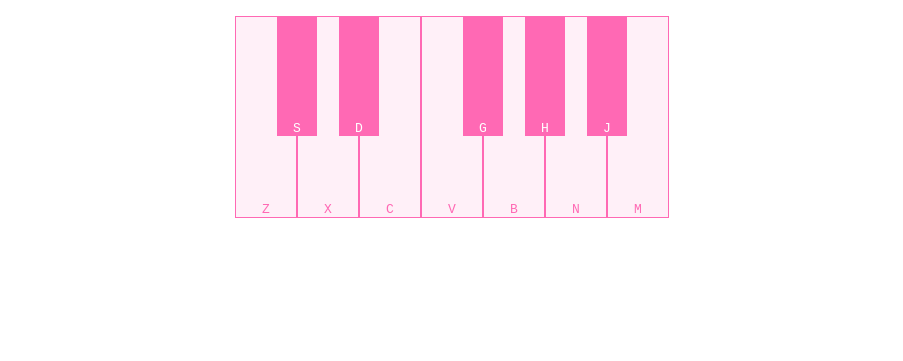
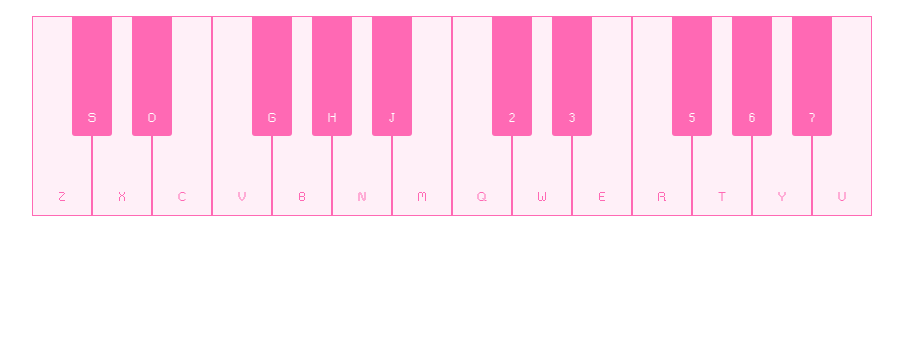
Before and after one commit to kyjuanyACF/Computational-Sound, a plain HTML site: page Homework 1/main.html in a window 1280 px wide. Shown: the part 439-800 px from the top of the page, without its empty margins (188-1091 px from the left). Drawn offline with Linux system fonts and the light colour scheme.

Commit message:
Fixed piano key layout and styling issues

```diff
--- a/Homework 1/main.html
+++ b/Homework 1/main.html
@@ -7,7 +7,7 @@
     <link rel="stylesheet" href="style.css">
 </head>
 
-<p>¿ Click on the waveform you'd like to hear ¿</p>
+<p>¿Click on the waveform you'd like to hear ¿</p>
 
 <div class="hearts">
   <div class="heart-container">
@@ -25,22 +25,37 @@
 </div>
 
 <body>
-    <p>Press the keys to make music!</p>
+    <p>Press the keys to make music!!</p>
 </body>
 
 <div id="keyboard">
   <div class="key white" data-key="90">Z</div>
-  <div class="key black" data-key="83">S</div>
   <div class="key white" data-key="88">X</div>
-  <div class="key black" data-key="68">D</div>
   <div class="key white" data-key="67">C</div>
   <div class="key white" data-key="86">V</div>
-  <div class="key black" data-key="71">G</div>
   <div class="key white" data-key="66">B</div>
-  <div class="key black" data-key="72">H</div>
   <div class="key white" data-key="78">N</div>
-  <div class="key black" data-key="74">J</div>
   <div class="key white" data-key="77">M</div>
+
+  <div class="key white" data-key="81">Q</div>
+  <div class="key white" data-key="87">W</div>
+  <div class="key white" data-key="69">E</div>
+  <div class="key white" data-key="82">R</div>
+  <div class="key white" data-key="84">T</div>
+  <div class="key white" data-key="89">Y</div>
+  <div class="key white" data-key="85">U</div>
+
+  <div class="key black" data-key="83" style="left: 40px;">S</div>
+  <div class="key black" data-key="68" style="left: 100px;">D</div>
+  <div class="key black" data-key="71" style="left: 220px;">G</div>
+  <div class="key black" data-key="72" style="left: 280px;">H</div>
+  <div class="key black" data-key="74" style="left: 340px;">J</div>
+
+  <div class="key black" data-key="50" style="left: 460px;">2</div>
+  <div class="key black" data-key="51" style="left: 520px;">3</div>
+  <div class="key black" data-key="53" style="left: 640px;">5</div>
+  <div class="key black" data-key="54" style="left: 700px;">6</div>
+  <div class="key black" data-key="55" style="left: 760px;">7</div>
 </div>
 
 
--- a/Homework 1/style.css
+++ b/Homework 1/style.css
@@ -18,6 +18,7 @@ body {
 
 P {
     font-size: 30px;
+
 }
 
 #keyboard {
@@ -25,14 +26,19 @@ P {
   display: flex;
   height: 200px;
   user-select: none;
+  /* (60px * 14 keys) = 840px total width */
+  width: 840px;
+  margin: 0 auto;
 }
 
 .key {
   display: flex;
   justify-content: center;
   align-items: flex-end;
-  font-family: monospace;
+  font-family: 'rainyhearts', monospace;
   cursor: pointer;
+  box-sizing: border-box;
+  padding-bottom: 10px;
 }
 
 .white {
@@ -45,13 +51,13 @@ P {
 }
 
 .black {
+  position: absolute;
   width: 40px;
   height: 120px;
   background: #ff69b4;
   color: white;
-  margin-left: -20px;
-  margin-right: -20px;
   z-index: 2;
+  border-radius: 0 0 3px 3px;
 }
 
   .hearts {
@@ -82,8 +88,8 @@ P {
     position: relative;
     transform: rotate(-45deg);
     cursor: pointer;
-    transition: transform 0.1s, background-color 0.2s;
-    color: #ff69b4; /* pseudo-elements use this */
+    transition: background-color 0.2s;
+    color: #ff69b4;
   }
 
   .heart-button::before,
@@ -91,7 +97,7 @@ P {
     content: "";
     width: 60px;
     height: 60px;
-    background-color: currentColor; /* inherit from parent */
+    background-color: currentColor;
     border-radius: 50%;
     position: absolute;
   }
@@ -108,5 +114,5 @@ P {
 
   .heart-button.active {
     background-color: #ff1493;
-    color: #ff1493; /* pseudo-elements inherit */
+    color: #ff1493;
   }
```
